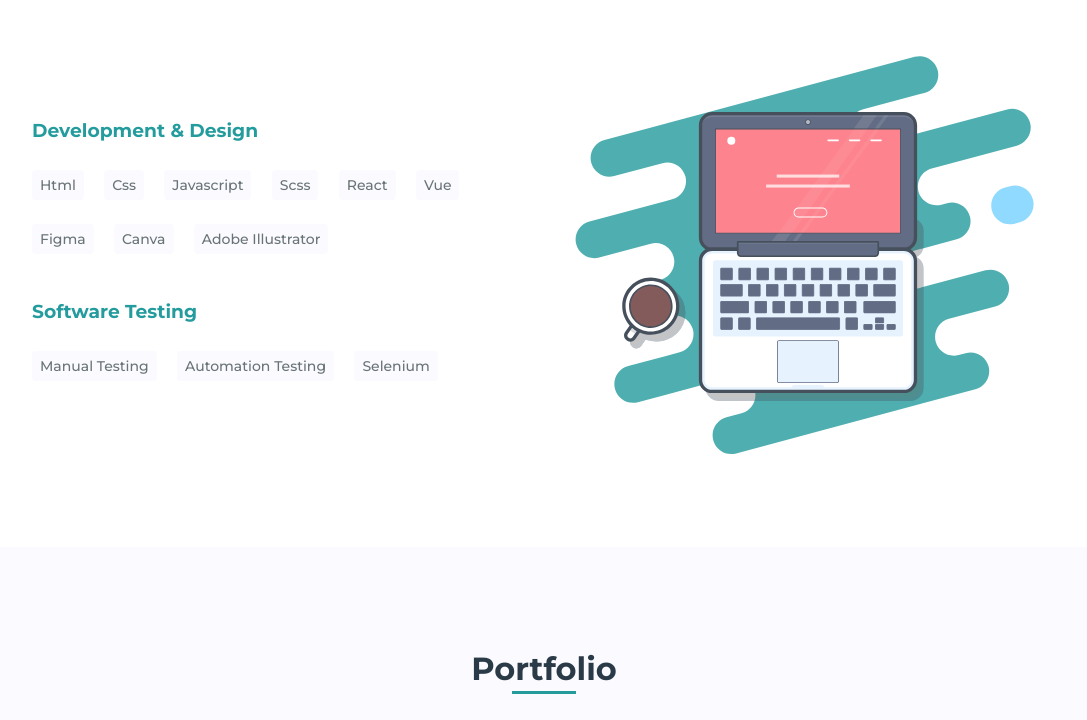
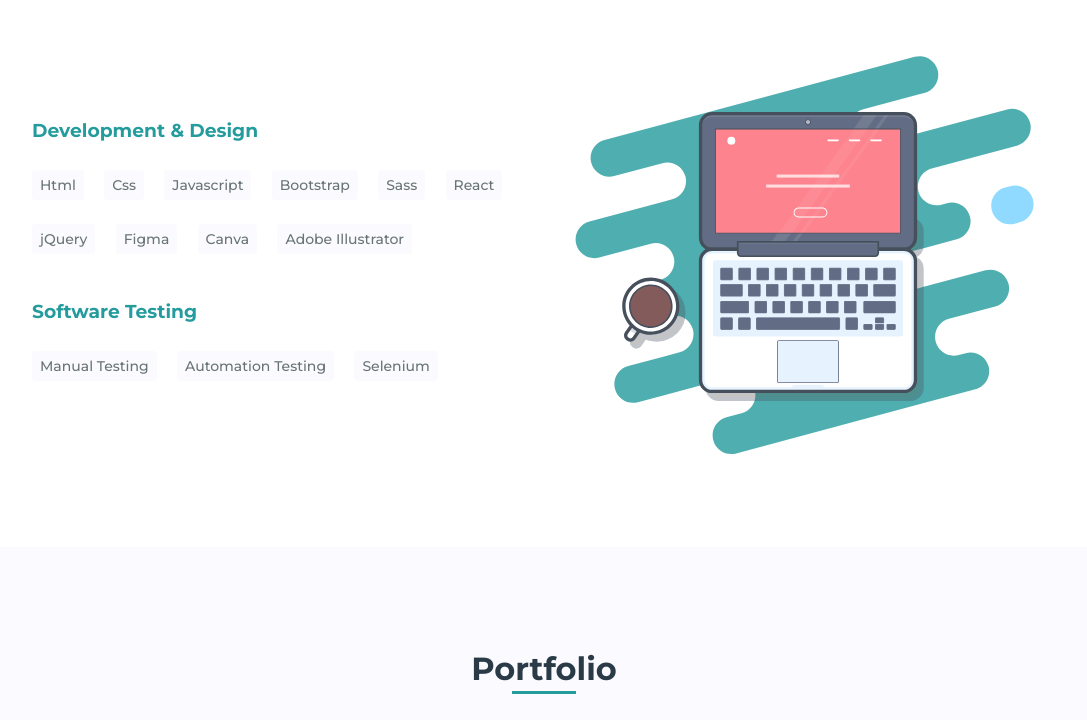
Before and after one commit to mariomitevski/mariomitevski.github.io, a plain HTML site: page index.html in a window 1280 px wide. Shown: the part 1855-2575 px from the top of the page, without its empty margins (96-1183 px from the left). Drawn offline with nearby package versions, Linux system fonts and the light colour scheme.

Commit message:
Update index.html

```diff
--- a/index.html
+++ b/index.html
@@ -88,9 +88,10 @@
                         <span class="skills__name">Html</span>
                         <span class="skills__name">Css</span>
                         <span class="skills__name">Javascript</span>
-                        <span class="skills__name">Scss</span>
+                        <span class="skills__name">Bootstrap</span>
+                        <span class="skills__name">Sass</span>
                         <span class="skills__name">React</span>
-                        <span class="skills__name">Vue</span>
+                        <span class="skills__name">jQuery</span>
                         <span class="skills__name">Figma</span>
                         <span class="skills__name">Canva</span>
                         <span class="skills__name">Adobe Illustrator</span>
@@ -117,7 +118,7 @@
                         <img src="assets/img/project-1.png" alt="">
 
                         <div class="portfolio__link">
-                            <a href="#" class="portfolio__link-name">Live demo</a>
+                            <a href="https://festive-wright-d8a332.netlify.app/" class="portfolio__link-name">Live demo</a>
                         </div>
                     </div>
                     <div class="portfolio__img">
```
